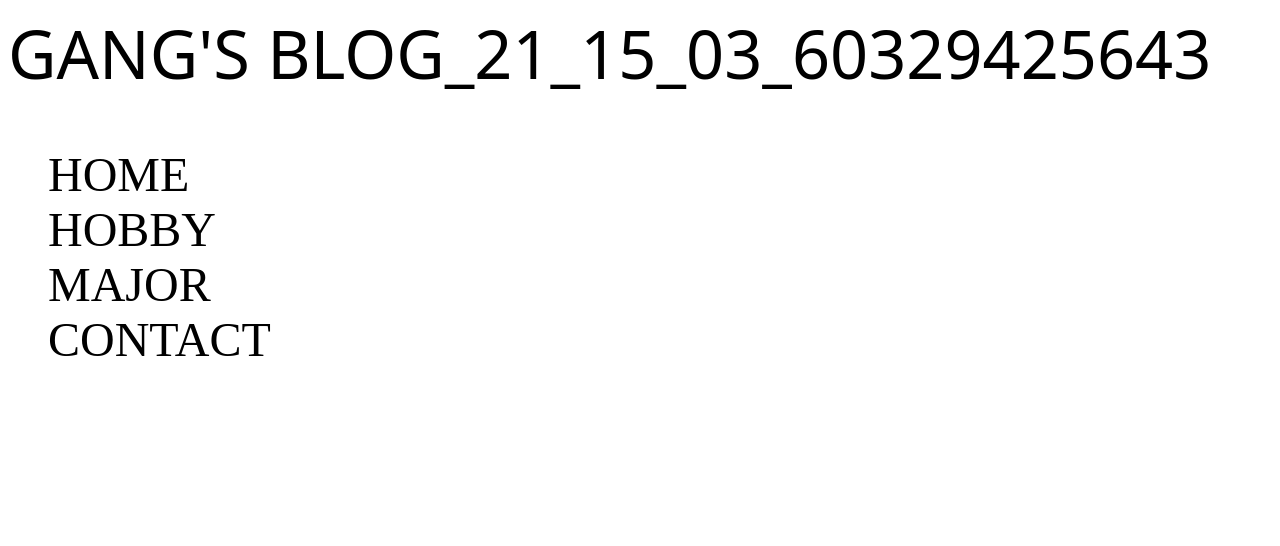
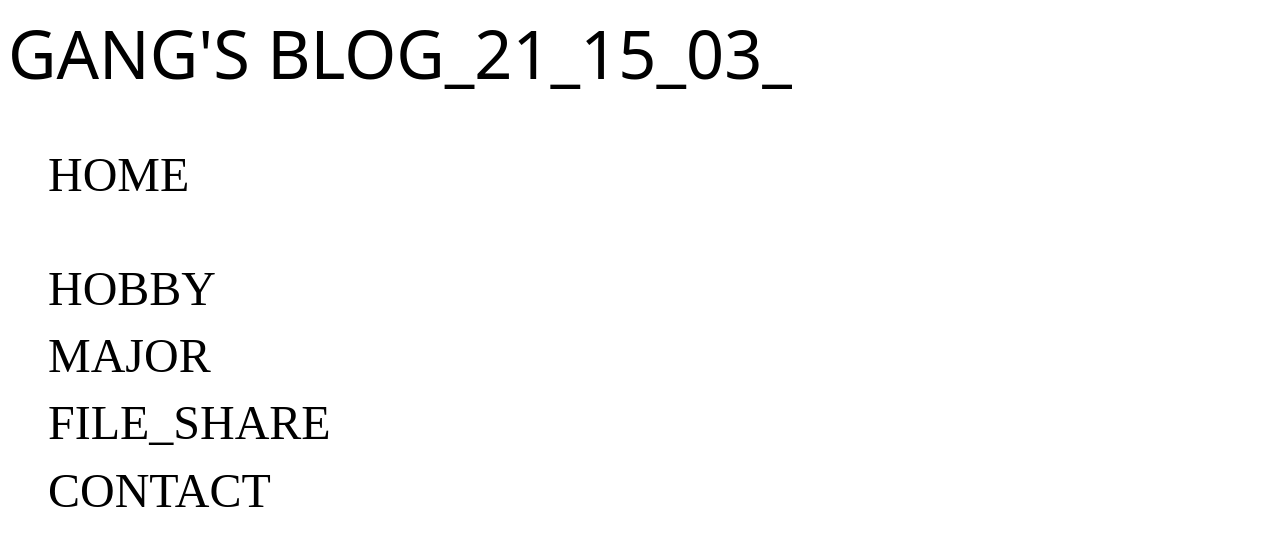
Before and after one commit to Gangjisu/Gangjisu.github.io, a plain HTML site: page index.html in a window 1280 px wide. Drawn offline with nearby package versions, Linux system fonts and the light colour scheme; a web font is replaced by a local one.

Commit message:
update - index.html, script.js, styles.css create - contact.html and directory, file_share.html and directory, hobby.html and directory, major.html and directory

```diff
--- a/index.html
+++ b/index.html
@@ -15,13 +15,17 @@
         <div id="randomNumbers"></div>
     </div>
 
+    <div id="contentArea">
+        <ul class="zilla-slab-highlight-regular" style=" list-style: none; font-size: xxx-large;">
+            <li style=" border: 1px none; height: 12.7vh; width: 15.6vw;"
+            class="button">HOME</li>
+            <li style=" width: 156px;" class="loadButton button">HOBBY</li>
+            <li style=" width: 158px;" class="loadButton button">MAJOR</li>
+            <li style=" width: 257px;" class="loadButton button">FILE_SHARE</li>
+            <li style=" width: 216px;" class="loadButton button">CONTACT</li>
+        </ul>
+    </div>
 
-    <ul class="zilla-slab-highlight-regular" style=" list-style: none; font-size: xxx-large;">
-        <li>HOME</li>
-        <li>HOBBY</li>
-        <li>MAJOR</li>
-        <li>CONTACT</li>
-    </ul>
 
 </body>
 </html>
--- a/script.js
+++ b/script.js
@@ -23,38 +23,13 @@ $(document).ready(function() {
     // Update the clock every second
     setInterval(updateClock, 1);
 
-    //fill blank in screen
-    function fillWithRandomNumbers() {
-        var windowWidth = $(window).width();
-        var charWidth = getTextWidth('0', $('#randomNumbers').css('font'));
-        var numChars = Math.floor(windowWidth / charWidth) - 22;
-        var randomNumbers = '';
+    //load content
+    $('.loadButton').click(function() {
+        var buttonText = $(this).text().toLowerCase();
+        var filePath = buttonText + '/' + buttonText + '.html';
 
-        for (var i = 0; i < numChars; i++) {
-            randomNumbers += Math.floor(Math.random() * 10);
-        }
-
-        $('#randomNumbers').text(randomNumbers);
-    }
-
-    function getTextWidth(text, font) {
-        var canvas = document.createElement('canvas');
-        var context = canvas.getContext('2d');
-        context.font = font;
-        var metrics = context.measureText(text);
-        return metrics.width;
-    }
-
-    // Initial call to fill the div immediately
-    fillWithRandomNumbers();
-
-    // Update the content when the window is resized
-    $(window).resize(fillWithRandomNumbers);
-
-    //load content
-    $('#loadButton').click(function() {
-        $('#contentArea').load('content.html', function(response, status, xhr) {
-            if (status == "error") {
+        $('#contentArea').load(filePath, function(response, status, xhr) {
+            if (status === "error") {
                 var msg = "Sorry but there was an error: ";
                 $('#contentArea').html(msg + xhr.status + " " + xhr.statusText);
             }
--- a/styles.css
+++ b/styles.css
@@ -29,3 +29,16 @@
     font-weight: 700;
     font-style: normal;
 }
+
+.loadButton {
+    border: none 1px;
+    margin-block: 1%;
+    height: 55px;
+    transition: 1s;
+}
+
+.button:hover {
+    color: #ff3732;
+    cursor: pointer;
+    transition: 1s;
+}
```
Also changed, not shown: contact/contact.html (added, +10 -0 lines), file_share/file_share.html (added, +10 -0 lines), hobby/hobby.html (added, +10 -0 lines), major/major.html (added, +10 -0 lines).
